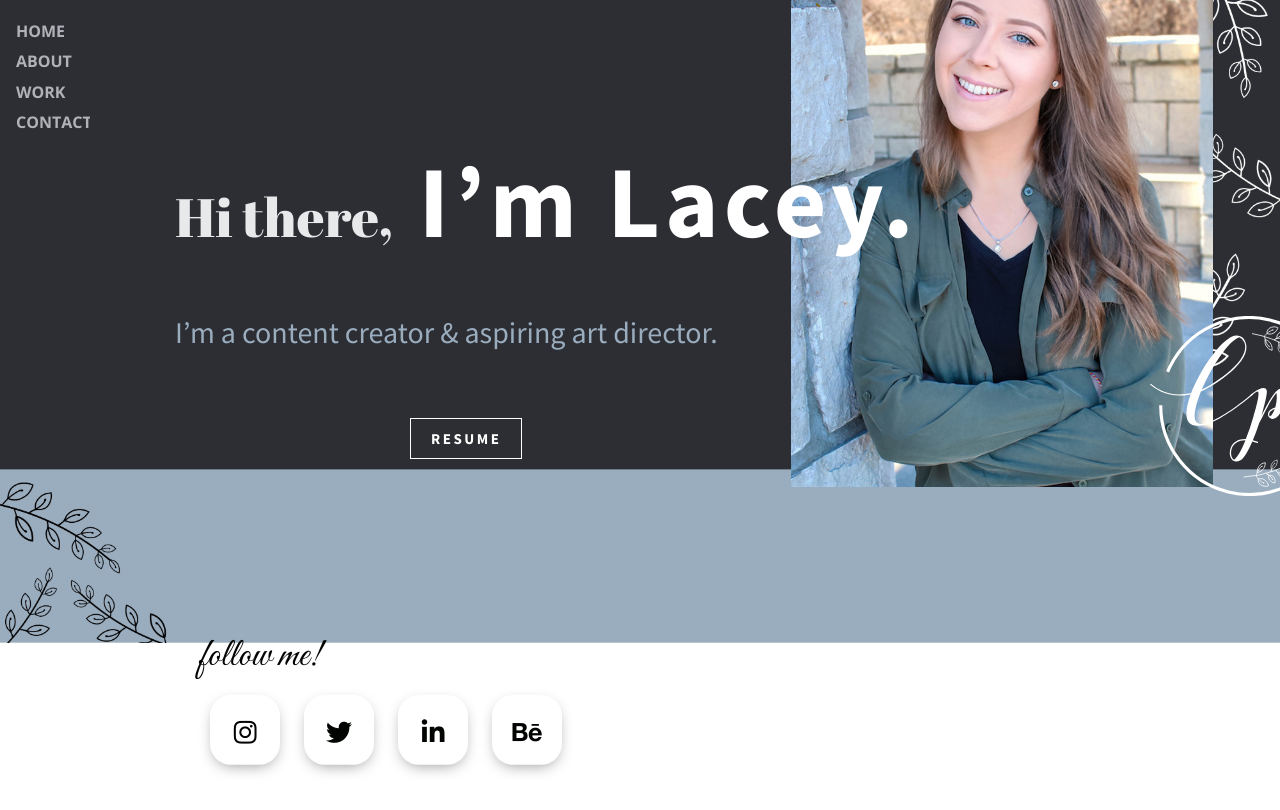
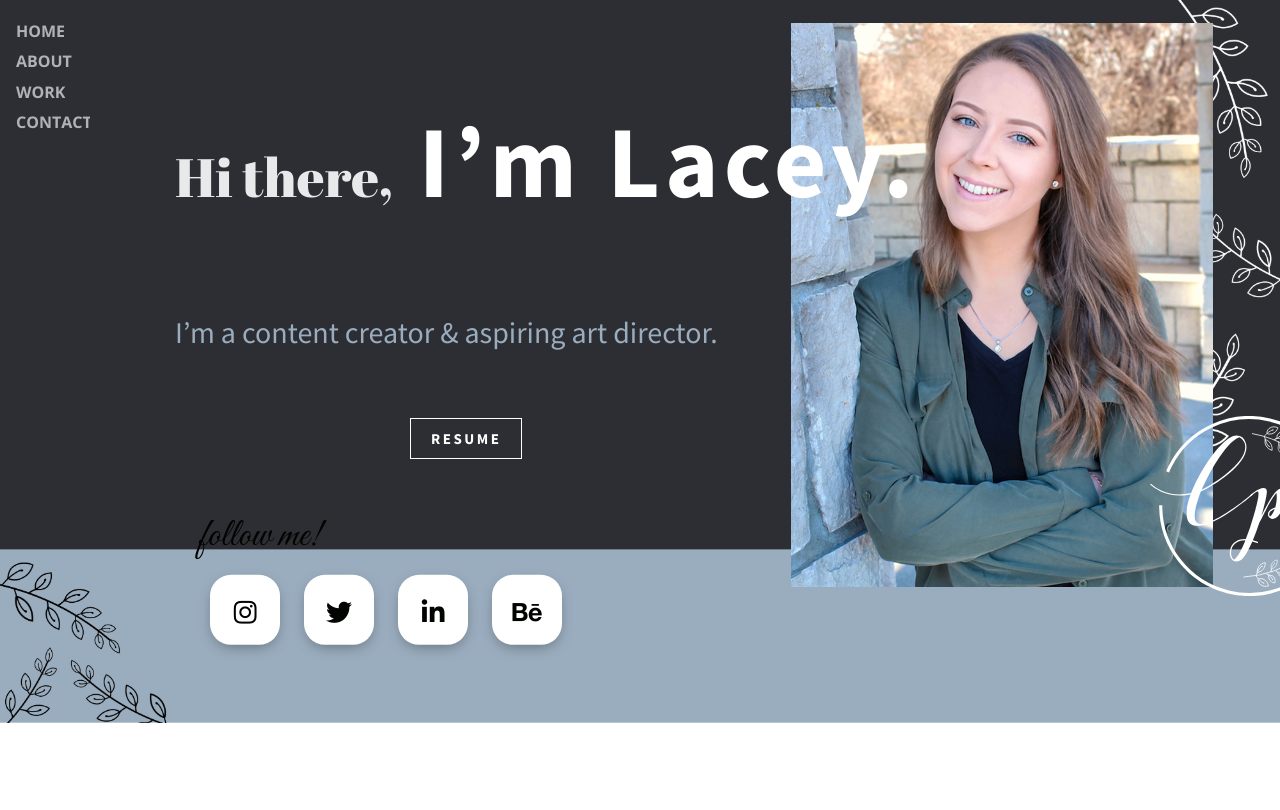
Before and after one commit to Jarrett-McCarty/LaceyPaulPortfolio, a plain HTML site: page index.html in a window 1280 px wide. Shown: the top 810 px of the page. Drawn offline with nearby package versions, Linux system fonts and the light colour scheme.

Commit message:
version 1.5.6.5

```diff
--- a/css/main.css
+++ b/css/main.css
@@ -650,11 +650,25 @@
 }
 @media (min-width: 900px) and (max-width: 1441px) {
   .header img{
-    width: 120%;/**/
+    width: auto;/**/
     height: auto;
+    bottom: 0px;
+  }
+  .intro img {
+    top: -700px;
   }
   .intro .introtext {
-    top: -610px;
+    top: -650px;
+  }
+  /*
+  .hero-subtext {
+
+  }*/
+  .hero-logo {
+    top: -875px;
+  }
+  .socialmedia {
+    top: 60%;
   }
 }
 .imgabout {
```
